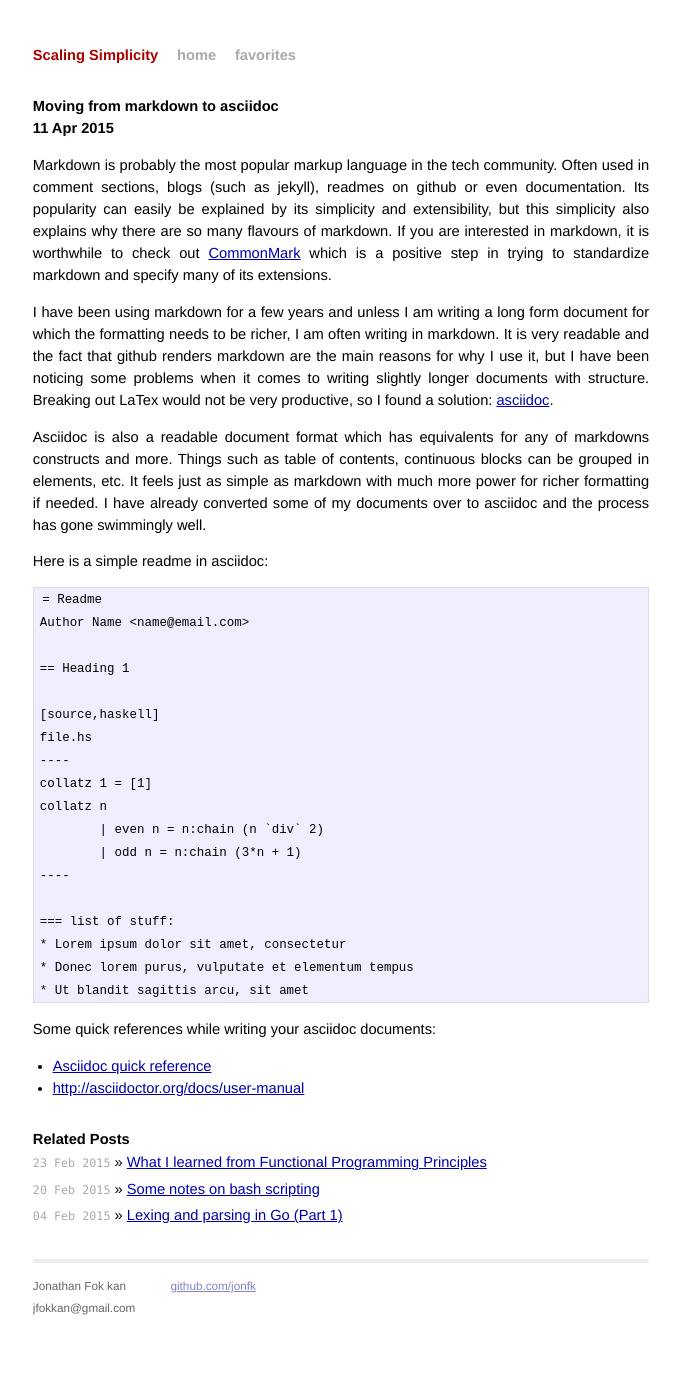
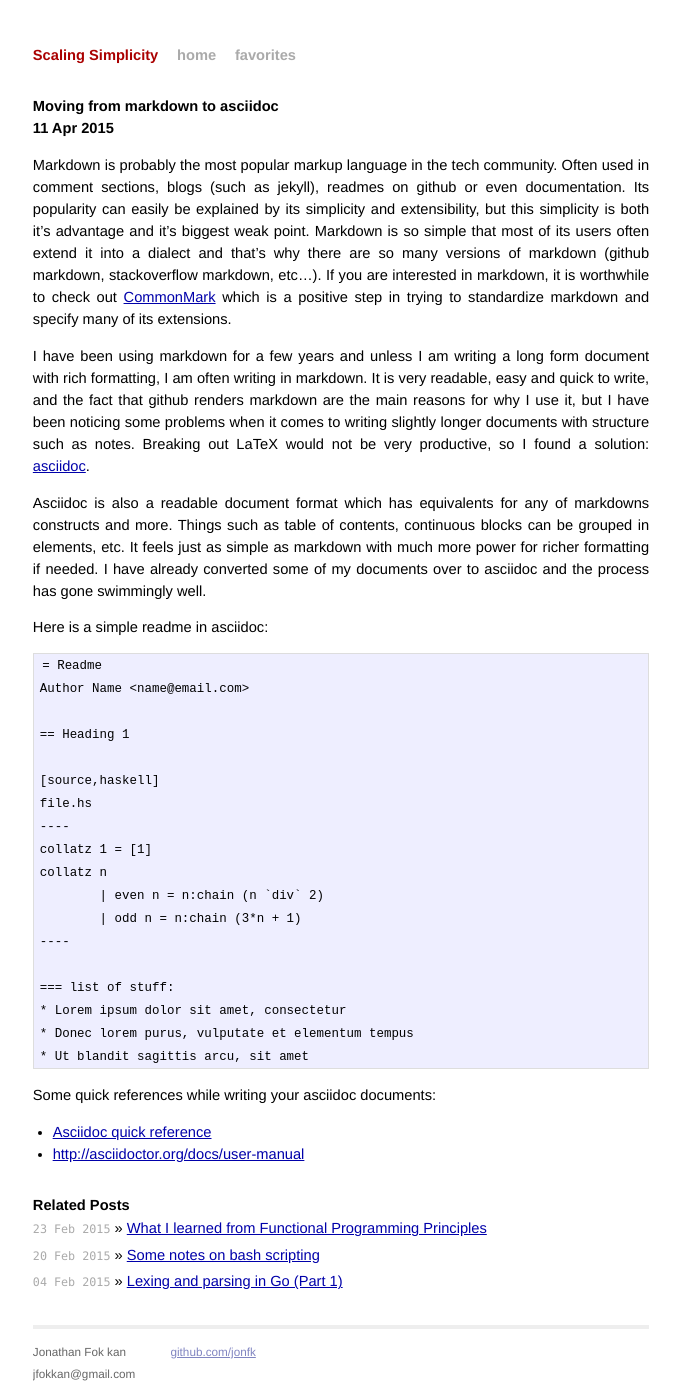
Before and after one commit to jonfk/jonfk.ca, a Jekyll site: the page built from _posts/2015-04-11-Moving-markdown-to-asciidoc.md, in a window 1280 px wide. Shown: the whole page, without its empty margins (299-979 px from the left). Built offline with Jekyll 4.4.1, drawn with Linux system fonts in a browser that asks for light colours; Markdown is read by kramdown in place of the engine named in the settings; before the commit the page ends 1331 px from its top, so only the background shows below that.

Commit message:
Rewrote parts of Moving-markdown-to-asciidoc

```diff
--- a/_posts/2015-04-11-Moving-markdown-to-asciidoc.md
+++ b/_posts/2015-04-11-Moving-markdown-to-asciidoc.md
@@ -6,15 +6,17 @@ tags: learning markup documentation writing
 
 Markdown is probably the most popular markup language in the tech community. Often used in
 comment sections, blogs (such as jekyll), readmes on github or even documentation. Its popularity can
-easily be explained by its simplicity and extensibility, but this simplicity also explains why there
-are so many flavours of markdown. If you are interested in markdown, it is worthwhile to check out
+easily be explained by its simplicity and extensibility, but this simplicity is both it's advantage
+and it's biggest weak point. Markdown is so simple that most of its users often extend it into a dialect and
+that's why there are so many versions of markdown (github markdown, stackoverflow markdown, etc...).
+If you are interested in markdown, it is worthwhile to check out
 [CommonMark](http://commonmark.org/) which is a positive step in trying to standardize markdown and
 specify many of its extensions.
 
-I have been using markdown for a few years and unless I am writing a long form document for which
-the formatting needs to be richer, I am often writing in markdown. It is very readable and the fact that
+I have been using markdown for a few years and unless I am writing a long form document with
+rich formatting, I am often writing in markdown. It is very readable, easy and quick to write, and the fact that
 github renders markdown are the main reasons for why I use it, but I have been noticing some problems
-when it comes to writing slightly longer documents with structure. Breaking out LaTex would not be very
+when it comes to writing slightly longer documents with structure such as notes. Breaking out LaTeX would not be very
 productive, so I found a solution: [asciidoc](http://en.wikipedia.org/wiki/AsciiDoc).
 
 Asciidoc is also a readable document format which has equivalents for any of markdowns constructs and more.
```
